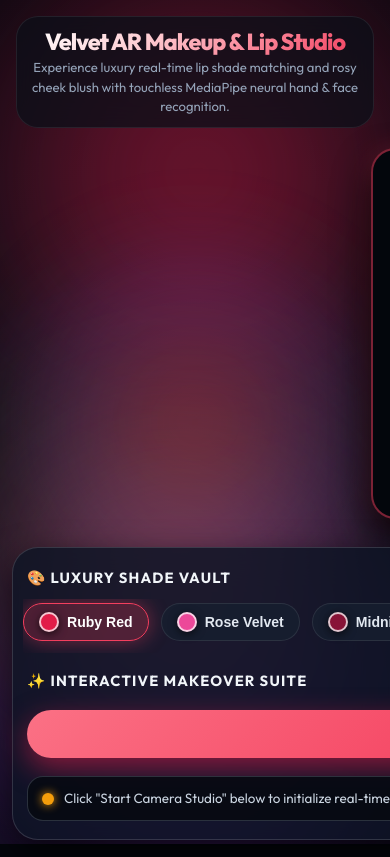
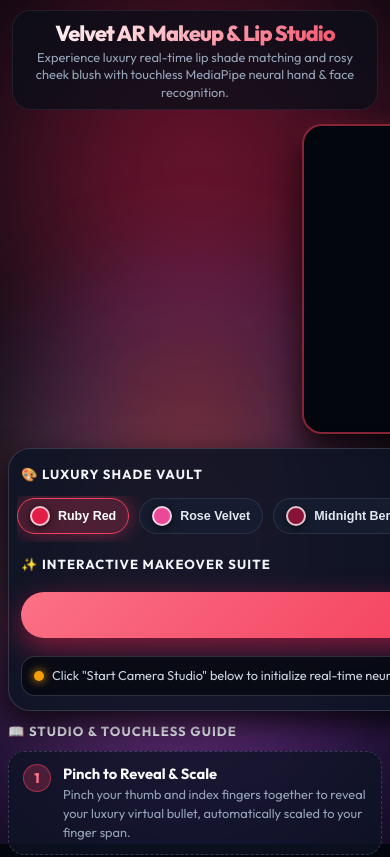
Before and after one commit to rahulkumarbalai/velvet-ar-makeup-studio, a React (Vite) app: page / in a window 390 px wide. Shown: the top 857 px of the page. Built offline with nearby package versions, Linux system fonts and the light colour scheme.

Commit message:
fix: unclip video using object-fit contain and compact mobile control sheet

```diff
--- a/src/components/StudioCamera.tsx
+++ b/src/components/StudioCamera.tsx
@@ -165,7 +165,7 @@ export const StudioCamera: React.FC<Props> = ({
 
       try {
         const stream = await navigator.mediaDevices.getUserMedia({
-          video: { width: 1280, height: 720 },
+          video: { width: { ideal: 1280 }, height: { ideal: 720 }, facingMode: 'user' },
           audio: false,
         });
         video.srcObject = stream;
--- a/src/styles/studio.css
+++ b/src/styles/studio.css
@@ -23,7 +23,7 @@
   margin-bottom: 2px;
 }
 .header-title {
-  font-size: clamp(2rem, 4vw, 3.1rem);
+  font-size: clamp(1.8rem, 3.8vw, 3.1rem);
   font-weight: 800;
   background: linear-gradient(135deg, #ffffff 0%, #fecdd3 35%, #f43f5e 100%);
   -webkit-background-clip: text;
@@ -32,7 +32,7 @@
   margin-bottom: 6px;
 }
 .header-subtitle {
-  font-size: clamp(0.9rem, 1.8vw, 1.08rem);
+  font-size: clamp(0.85rem, 1.8vw, 1.08rem);
   color: var(--text-secondary);
   max-width: 680px;
   margin: 0 auto;
@@ -58,7 +58,7 @@
 .camera-wrapper {
   position: relative;
   width: 100%;
-  aspect-ratio: 4 / 3;
+  aspect-ratio: 16 / 9;
   max-height: 600px;
   border-radius: 28px;
   overflow: hidden;
@@ -70,13 +70,14 @@
   justify-content: center;
 }
 
+/* Using object-fit: contain guarantees 100% of video is visible without cutting half the frame */
 .camera-video, .camera-canvas {
   position: absolute;
   top: 0;
   left: 0;
   width: 100%;
   height: 100%;
-  object-fit: cover;
+  object-fit: contain;
   transform: scaleX(-1);
 }
 
@@ -137,7 +138,7 @@
   border: 1px solid rgba(244, 63, 94, 0.45);
 }
 
-/* Shade Swatches Palette (Desktop Grid vs Mobile Jewel Row) */
+/* Shade Swatches Palette */
 .shades-grid {
   display: grid;
   grid-template-columns: repeat(auto-fill, minmax(140px, 1fr));
@@ -376,16 +377,15 @@
 }
 
 /* ========================================================
-   GOOGLE / STITCH-STYLE FULL-BLEED MOBILE UX (@media < 768px)
+   TRUE MOBILE PHONE OPTIMIZATION (@media < 768px)
    ======================================================== */
 @media (max-width: 768px) {
-  /* Edge-to-Edge full-bleed mobile presentation */
   .studio-container {
     width: 100vw;
     max-width: 100vw;
     margin: 0;
-    padding: 12px 10px 32px 10px;
-    gap: 16px;
+    padding: 8px 8px 32px 8px;
+    gap: 12px;
     border-radius: 0;
     background: transparent;
     border: none;
@@ -394,50 +394,60 @@
   }
 
   .header-wrap {
-    margin: 4px 6px 4px 6px;
-    padding: 10px 14px;
-    border-radius: 22px;
-    background: rgba(11, 15, 25, 0.75);
+    margin: 2px 4px;
+    padding: 8px 12px;
+    border-radius: 18px;
+    background: rgba(11, 15, 25, 0.78);
     border: 1px solid rgba(255, 255, 255, 0.08);
     backdrop-filter: blur(14px);
   }
   .header-title {
-    font-size: 1.65rem;
+    font-size: 1.5rem;
     margin-bottom: 2px;
   }
   .header-subtitle {
+    font-size: 0.8rem;
+    line-height: 1.35;
+  }
+
+  .studio-grid {
+    gap: 14px;
+  }
+
+  /* Fixed height compact mirror using object-fit: contain so 100% of video shows without being cut half! */
+  .camera-wrapper {
+    width: calc(100vw - 16px);
+    margin: 0 auto;
+    aspect-ratio: auto;
+    height: min(45vh, 360px);
+    border-radius: 20px;
+    border: 2px solid rgba(244, 63, 94, 0.55);
+    box-shadow: 0 12px 28px rgba(0, 0, 0, 0.9), 0 0 20px rgba(244, 63, 94, 0.25);
+  }
+
+  /* Compact controls dashboard that fits simultaneously on screen */
+  .controls-dashboard {
+    padding: 14px 12px;
+    gap: 14px;
+    border-radius: 22px;
+    margin: 0;
+    background: rgba(13, 20, 36, 0.88);
+    box-shadow: 0 12px 30px rgba(0, 0, 0, 0.8);
+    border: 1px solid rgba(255, 255, 255, 0.15);
+  }
+
+  .section-title {
     font-size: 0.82rem;
   }
 
-  /* Fixed height compact video container that stays fully visible on phone screens */
-  .camera-wrapper {
-    width: calc(100vw - 20px);
-    margin: 0 auto;
-    aspect-ratio: auto;
-    height: min(52vh, 420px);
-    border-radius: 24px;
-    border: 2px solid rgba(244, 63, 94, 0.5);
-    box-shadow: 0 16px 36px rgba(0, 0, 0, 0.9), 0 0 25px rgba(244, 63, 94, 0.25);
-  }
-
-  .controls-dashboard {
-    padding: 18px 14px;
-    gap: 18px;
-    border-radius: 26px;
-    margin: 0 2px;
-    background: rgba(13, 20, 36, 0.82);
-    box-shadow: 0 14px 35px rgba(0, 0, 0, 0.75);
-    border: 1px solid rgba(255, 255, 255, 0.14);
-  }
-
-  /* Stitch Mobile Jewel-Carousel: circular swatch dots that slide smoothly under thumb */
+  /* Horizontal jewel swatch row that scrolls smoothly under thumb */
   .shades-grid {
     display: flex;
     flex-direction: row;
     overflow-x: auto;
     scroll-snap-type: x mandatory;
-    gap: 12px;
-    padding: 4px 6px 12px 6px;
+    gap: 10px;
+    padding: 2px 4px 8px 4px;
     margin: 0 -4px;
     -webkit-overflow-scrolling: touch;
   }
@@ -446,10 +456,11 @@
     flex: 0 0 auto;
     width: auto;
     scroll-snap-align: start;
-    padding: 8px 15px;
+    padding: 8px 14px;
     border-radius: 999px;
+    font-size: 0.82rem;
     gap: 8px;
-    background: rgba(23, 31, 48, 0.85);
+    background: rgba(23, 31, 48, 0.9);
   }
 
   .shade-swatch {
@@ -457,57 +468,70 @@
     height: 20px;
   }
 
-  /* 2x2 tactile button strip with generous touchscreen padding */
+  /* Compact 2x2 grid for action buttons so they fit cleanly without occupying excessive height */
   .actions-row {
     display: grid;
     grid-template-columns: 1fr 1fr;
-    gap: 10px;
+    gap: 8px;
   }
 
   .primary-btn {
     grid-column: 1 / -1;
-    padding: 15px 20px;
-    font-size: 1rem;
+    padding: 14px 18px;
+    font-size: 0.98rem;
   }
 
   .action-pill-btn {
     width: 100%;
     min-width: auto;
-    padding: 13px 10px;
-    font-size: 0.83rem;
-    border-radius: 16px;
+    padding: 11px 8px;
+    font-size: 0.8rem;
+    border-radius: 14px;
+    gap: 5px;
+    line-height: 1.25;
   }
 
-  /* Status badge spans full width cleanly */
   .status-badge {
-    padding: 12px 14px;
-    border-radius: 16px;
-    font-size: 0.84rem;
-    gap: 10px;
+    padding: 10px 12px;
+    border-radius: 14px;
+    font-size: 0.8rem;
+    gap: 8px;
+  }
+  .status-dot {
+    width: 10px;
+    height: 10px;
   }
 
   .guides-grid {
     grid-template-columns: 1fr;
-    gap: 12px;
-    margin: 0 2px;
+    gap: 10px;
   }
 
   .guide-card {
-    padding: 15px;
-    border-radius: 18px;
-    background: rgba(13, 20, 36, 0.75);
+    padding: 12px 14px;
+    border-radius: 16px;
+    background: rgba(13, 20, 36, 0.78);
+    gap: 12px;
   }
+  .step-number {
+    width: 28px;
+    height: 28px;
+    font-size: 0.85rem;
+  }
+  .step-info h4 { font-size: 0.92rem; margin-bottom: 2px; }
+  .step-info p { font-size: 0.8rem; }
 
   .sparkle-toast {
-    top: 12px;
-    padding: 10px 20px;
-    font-size: 0.85rem;
+    top: 10px;
+    padding: 8px 16px;
+    font-size: 0.82rem;
     max-width: 95vw;
   }
 }
 
 @media (max-width: 400px) {
-  .header-title { font-size: 1.45rem; }
-  .action-pill-btn { font-size: 0.78rem; padding: 11px 8px; gap: 6px; }
-  .camera-wrapper { height: 44vh; }
+  .header-title { font-size: 1.35rem; }
+  .action-pill-btn { font-size: 0.75rem; padding: 10px 6px; gap: 4px; }
+  .camera-wrapper { height: min(42vh, 310px); }
+  .shade-btn { padding: 7px 12px; font-size: 0.78rem; }
 }
```
